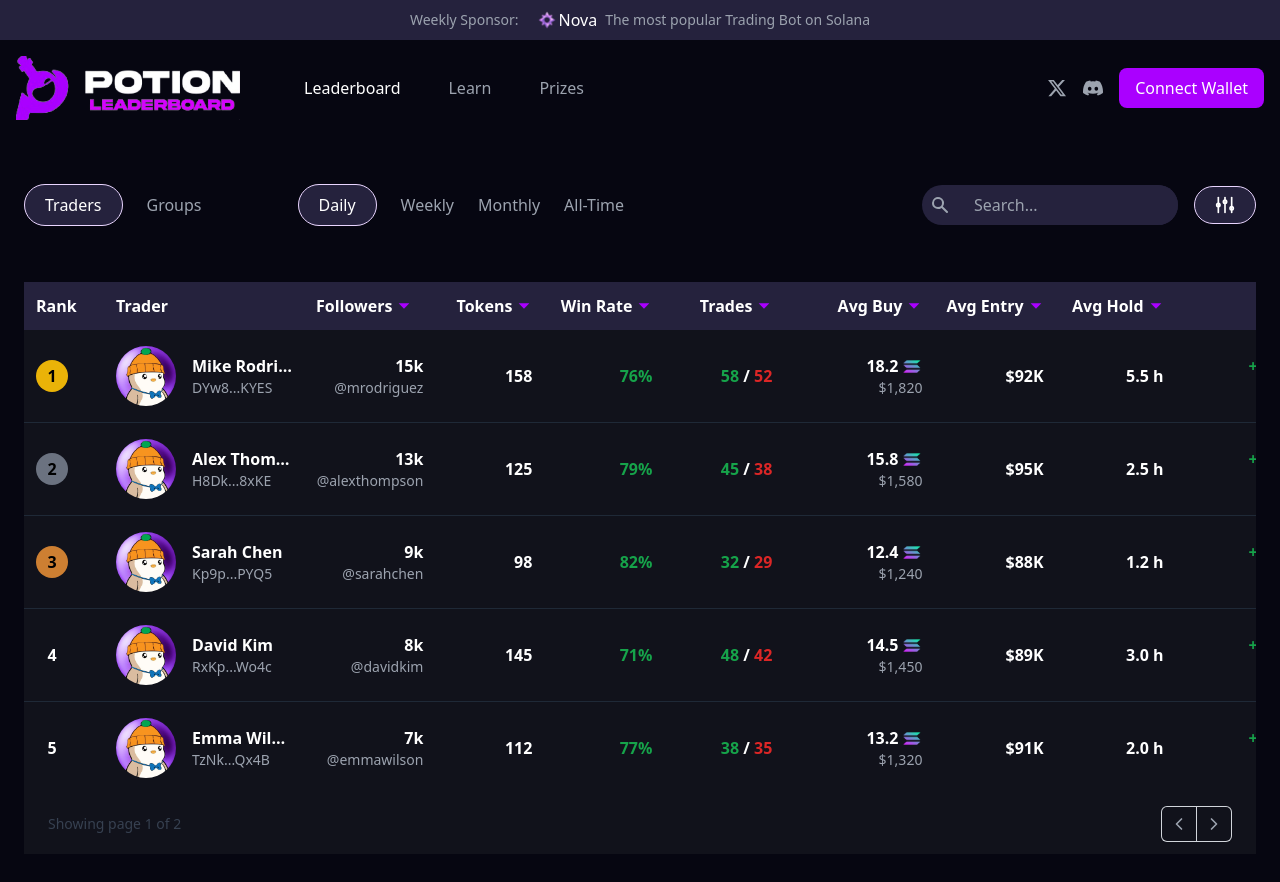
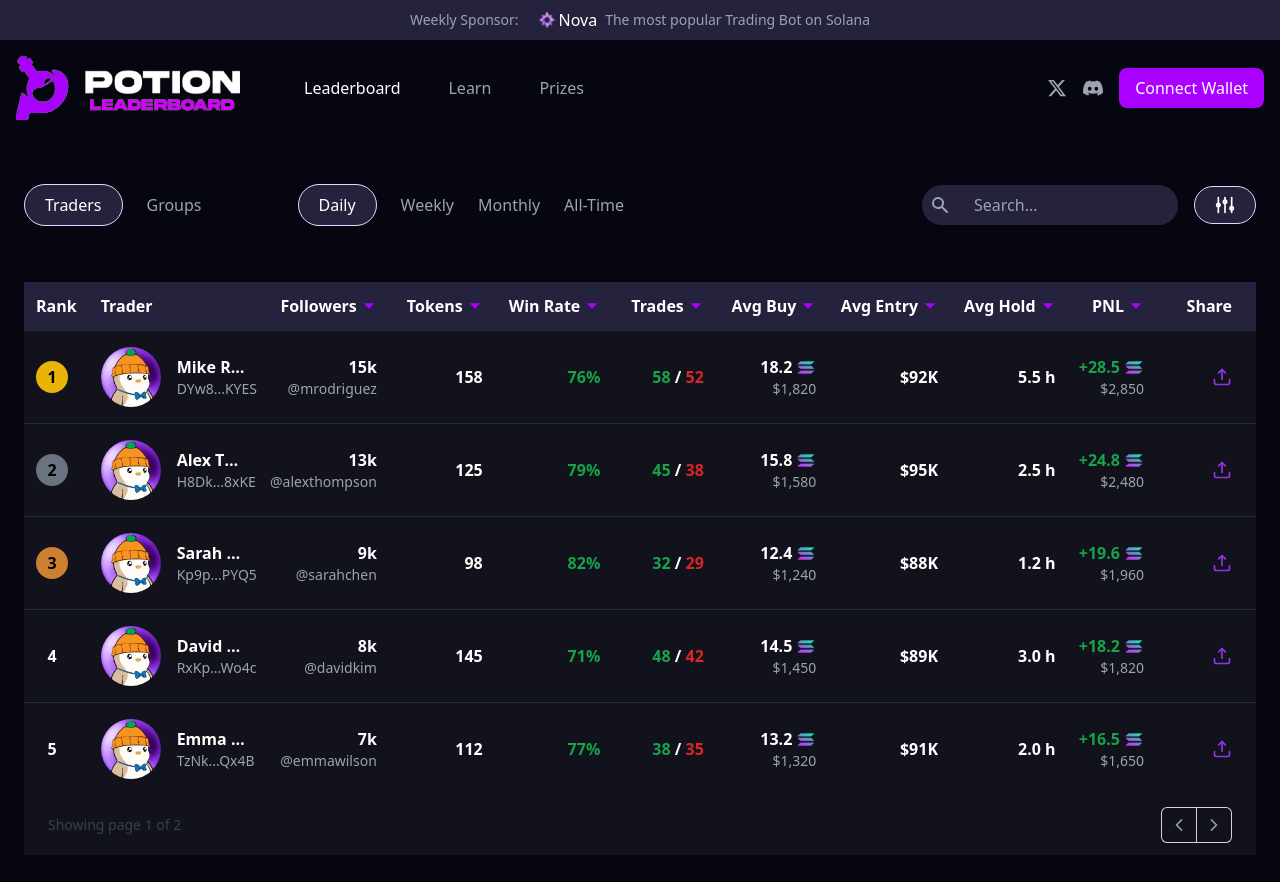
Before and after one commit to deiv-hash/potion-leaderboard, a Next.js app: page / in a window 1280 px wide. Shown: the top 882 px of the page. Built offline with nearby package versions, Linux system fonts and the light colour scheme.

Commit message:
Enhance Leaderboard responsiveness with dynamic column widths and improved layout

```diff
--- a/app/components/Leaderboard.tsx
+++ b/app/components/Leaderboard.tsx
@@ -113,17 +113,19 @@ export function Leaderboard({
       {sharingTrader && (
         <ShareModal trader={sharingTrader} onClose={handleCloseShare} />
       )}
-      <div className="overflow-x-auto lg:overflow-x-hidden">
-        <table className="w-full whitespace-nowrap">
+      <div className="max-w-[100vw] lg:max-w-none">
+        <div className="overflow-x-auto lg:overflow-x-visible">
+          <div className="w-fit lg:w-full">
+            <table className="w-full divide-y divide-gray-800">
               <thead className="bg-[#25223D] text-white">
                 <tr>
                   {viewType === "traders" && (
-                <th className="px-3 py-3 font-bold text-left min-w-[80px]">
+                    <th className="px-3 py-3 font-bold text-left w-20 lg:w-[5%]">
                       Rank
                     </th>
                   )}
                   <th
-                className={`px-3 py-3 font-bold text-left min-w-[200px] ${
+                    className={`px-3 py-3 font-bold text-left w-48 lg:w-[15%] ${
                       viewType === "tokens" ? "pl-6" : ""
                     }`}
                   >
@@ -132,7 +134,7 @@ export function Leaderboard({
                   {headers.stats.map((stat) => (
                     <th
                       key={stat.label}
-                  className="px-3 py-3 font-bold text-right min-w-[120px] cursor-pointer"
+                      className="px-3 py-3 font-bold text-right w-32 lg:w-[10%] cursor-pointer whitespace-nowrap"
                     >
                       <RequireWallet
                         onAction={() => handleSort(stat.key as keyof Trader)}
@@ -162,7 +164,7 @@ export function Leaderboard({
                       }`}
                     >
                       {viewType === "traders" && (
-                    <td className="px-3 py-4 min-w-[80px]">
+                        <td className="px-3 py-4 w-20 lg:w-[5%]">
                           <div className="flex items-center gap-2">
                             <div
                               className={`flex items-center text-black justify-center font-bold w-8 h-8 rounded-full ${
@@ -181,7 +183,7 @@ export function Leaderboard({
                         </td>
                       )}
                       <td
-                    className={`px-3 py-4 min-w-[200px] ${
+                        className={`px-3 py-4 w-48 lg:w-[15%] ${
                           viewType === "tokens" ? "pl-6" : ""
                         }`}
                       >
@@ -194,7 +196,9 @@ export function Leaderboard({
                             className="rounded-full"
                           />
                           <div className="ml-2 min-w-0">
-                        <div className="text-white truncate">{trader.name}</div>
+                            <div className="text-white truncate">
+                              {trader.name}
+                            </div>
                             <div className="text-gray-400 text-sm flex items-center gap-1">
                               <div className=" flex gap-2 items-center">
                                 <p
@@ -246,7 +250,9 @@ export function Leaderboard({
                                   height={20}
                                   alt="trade on nova"
                                 />
-                            <span className="text-gray-400 text-sm">Buy</span>
+                                <span className="text-gray-400 text-sm">
+                                  Buy
+                                </span>
                               </button>
                             )}
                           </div>
@@ -254,7 +260,7 @@ export function Leaderboard({
                       </td>
                       {viewType === "traders" ? (
                         <>
-                      <td className="py-4 min-w-[120px] text-right">
+                          <td className="px-3 py-4 w-32 lg:w-[10%] text-right">
                             <div className="flex items-end flex-col">
                               {formatNumber(trader.xFollowers)}
                               <a
@@ -266,11 +272,11 @@ export function Leaderboard({
                               </a>
                             </div>
                           </td>
-                      <td className="px-3 py-4 min-w-[100px] text-right">
+                          <td className="px-3 py-4 w-32 lg:w-[10%] text-right">
                             {trader.tokensTraded}
                           </td>
                           <td
-                        className={`px-3 py-4 min-w-[100px] text-right ${
+                            className={`px-3 py-4 w-32 lg:w-[10%] text-right ${
                               trader.winRate >= 50
                                 ? "text-green-600"
                                 : "text-red-600"
@@ -278,7 +284,7 @@ export function Leaderboard({
                           >
                             {Math.round(trader.winRate)}%
                           </td>
-                      <td className="px-3 py-4 min-w-[120px] text-right">
+                          <td className="px-3 py-4 w-32 lg:w-[10%] text-right">
                             <span className="text-green-600">
                               {trader.tradesCount.buy}
                             </span>{" "}
@@ -287,7 +293,7 @@ export function Leaderboard({
                               {trader.tradesCount.sell}
                             </span>
                           </td>
-                      <td className="px-3 py-4 min-w-[150px] text-right">
+                          <td className="px-3 py-4 w-32 lg:w-[10%] text-right">
                             <div className="flex items-center gap-1 justify-end">
                               {formatSol(trader.avgBuy.solAmount)}
                               <Image
@@ -301,13 +307,13 @@ export function Leaderboard({
                               ${formatUsd(trader.avgBuy.usdAmount)}
                             </div>
                           </td>
-                      <td className="px-3 py-4 min-w-[120px] text-right uppercase">
+                          <td className="px-3 py-4 w-32 lg:w-[10%] text-right uppercase">
                             {formatAvgEntry(trader.avgEntry)}
                           </td>
-                      <td className="px-3 py-4 min-w-[120px] text-right">
+                          <td className="px-3 py-4 w-32 lg:w-[10%] text-right">
                             {formatHoldTime(trader.avgHold)}
                           </td>
-                      <td className="px-3 py-4 min-w-[150px] text-right">
+                          <td className="px-3 py-4 w-32 lg:w-[10%] text-right">
                             <div className="flex items-center gap-1 justify-end">
                               <span
                                 className={
@@ -333,13 +339,13 @@ export function Leaderboard({
                         </>
                       ) : (
                         <>
-                      <td className="px-3 py-4 min-w-[120px] text-right">
+                          <td className="px-3 py-4 w-32 lg:w-[10%] text-right">
                             {formatHoldTime(trader.lastTrade)}
                           </td>
-                      <td className="px-3 py-4 min-w-[100px] text-right">
+                          <td className="px-3 py-4 w-32 lg:w-[10%] text-right">
                             {formatAvgEntry(trader.avgEntry)}
                           </td>
-                      <td className="px-3 py-4 min-w-[150px] text-right">
+                          <td className="px-3 py-4 w-32 lg:w-[10%] text-right">
                             <div className="flex items-center gap-1 justify-end">
                               {formatSol(trader.avgBuy.solAmount)}
                               <Image
@@ -353,7 +359,7 @@ export function Leaderboard({
                               ${formatUsd(trader.avgBuy.usdAmount)}
                             </div>
                           </td>
-                      <td className="px-3 py-4 min-w-[150px] text-right">
+                          <td className="px-3 py-4 w-32 lg:w-[10%] text-right">
                             <div className="flex items-center gap-1 justify-end">
                               <span
                                 className={
@@ -377,7 +383,7 @@ export function Leaderboard({
                             </div>
                           </td>
                           <td
-                        className={`px-3 py-4 min-w-[100px] text-right ${
+                            className={`px-3 py-4 w-32 lg:w-[10%] text-right ${
                               trader.winRate >= 50
                                 ? "text-green-600"
                                 : "text-red-600"
@@ -385,7 +391,7 @@ export function Leaderboard({
                           >
                             {Math.round(trader.winRate)}%
                           </td>
-                      <td className="px-3 py-4 min-w-[120px] text-right">
+                          <td className="px-3 py-4 w-32 lg:w-[10%] text-right">
                             <span className="text-green-600">
                               {trader.tradesCount.buy}
                             </span>{" "}
@@ -394,7 +400,7 @@ export function Leaderboard({
                               {trader.tradesCount.sell}
                             </span>
                           </td>
-                      <td className="px-3 py-4 min-w-[150px] text-right">
+                          <td className="px-3 py-4 w-32 lg:w-[10%] text-right">
                             <div className="flex items-center gap-1 justify-end">
                               {formatSol(trader.avgBuy.solAmount)}
                               <Image
@@ -408,13 +414,13 @@ export function Leaderboard({
                               ${formatUsd(trader.avgBuy.usdAmount)}
                             </div>
                           </td>
-                      <td className="px-3 py-4 min-w-[120px] text-right uppercase">
+                          <td className="px-3 py-4 w-32 lg:w-[10%] text-right uppercase">
                             {formatAvgEntry(trader.avgBuyMarketCap || 0)}
                           </td>
-                      <td className="px-3 py-4 min-w-[120px] text-right">
+                          <td className="px-3 py-4 w-32 lg:w-[10%] text-right">
                             {formatAvgEntry(trader.avgSellMarketCap || 0)}
                           </td>
-                      <td className="px-3 py-4 min-w-[120px] text-right">
+                          <td className="px-3 py-4 w-32 lg:w-[10%] text-right">
                             {formatHoldTime(trader.avgHold)}
                           </td>
                         </>
@@ -447,6 +453,8 @@ export function Leaderboard({
                 })}
               </tbody>
             </table>
+          </div>
+        </div>
       </div>
 
       {/* Pagination */}
```
Lines whose indentation alone changed are shown as unchanged.
